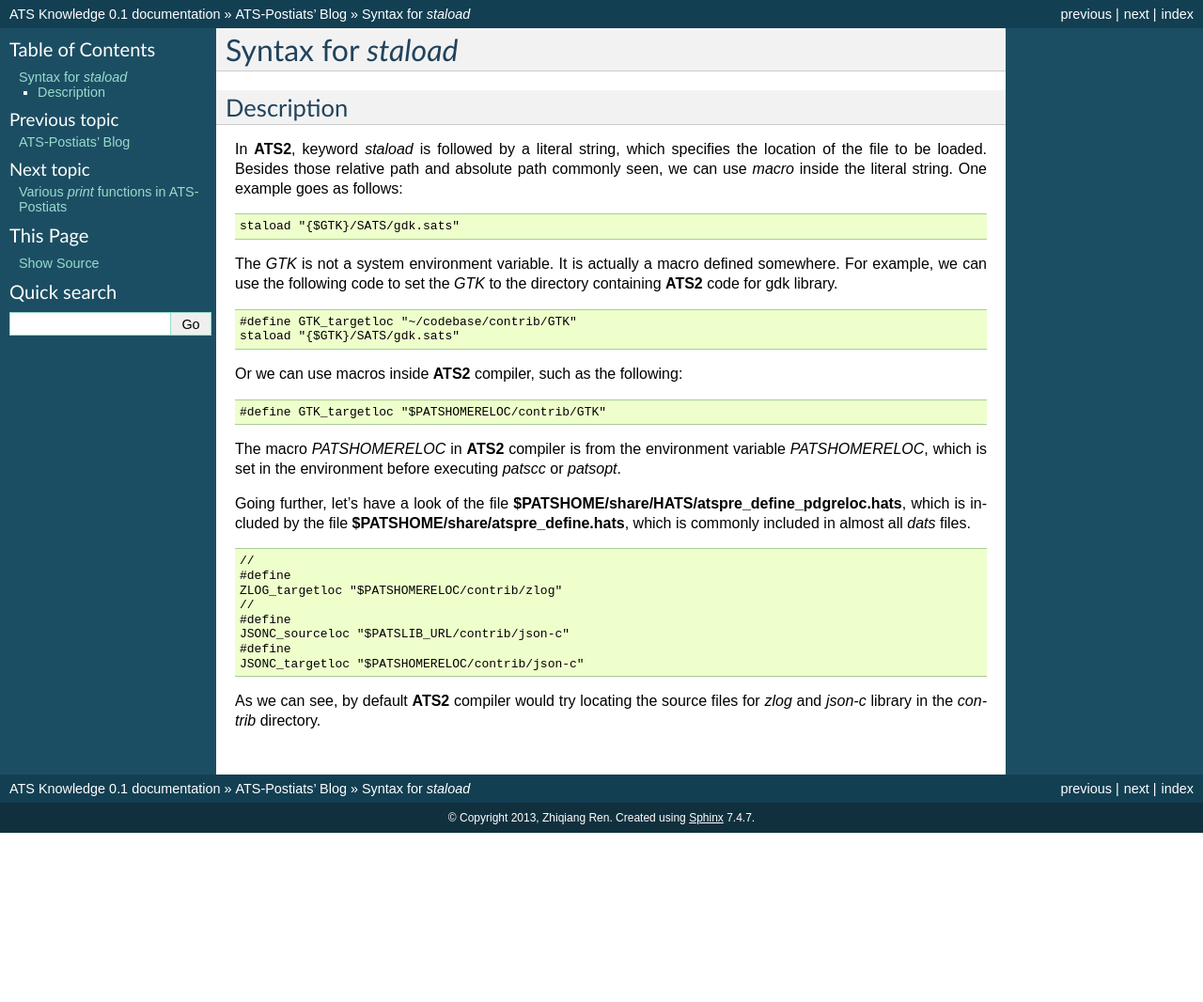
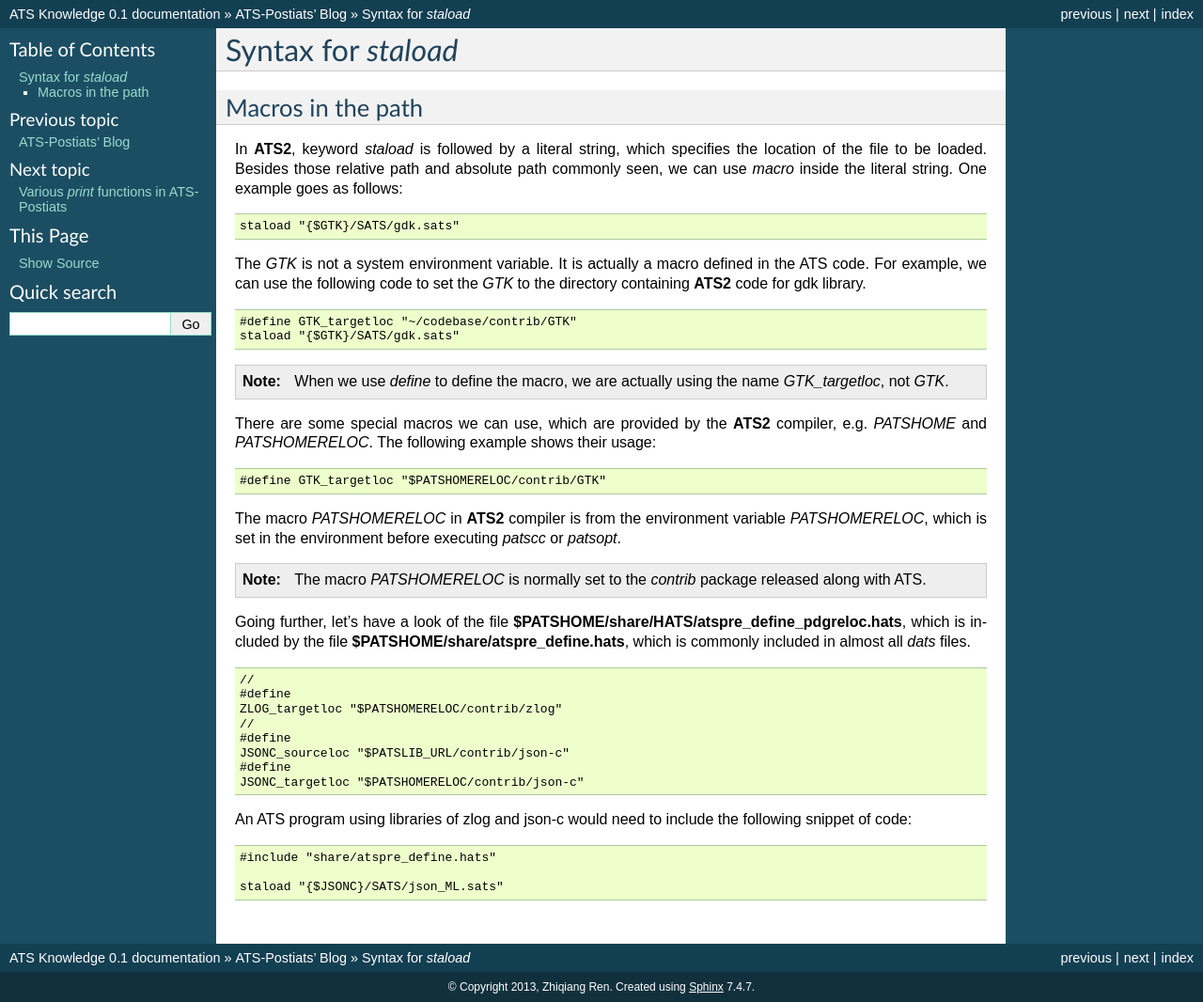
Before and after one commit to alex-ren/org.ats-lang.documentation, a Sphinx documentation site: the page built from source/ats_blog/staload_var/content.rst, in a window 1280 px wide. Shown: the whole page at 94% size. Built offline with Sphinx 7.4.7, drawn with Linux system fonts in a browser that asks for light colours; formulas are drawn with MathJax 3; before the commit the page ends 900 px from its top, so only the background shows below that.

Commit message:
update for staload

```diff
--- a/source/ats_blog/staload_var/content.rst
+++ b/source/ats_blog/staload_var/content.rst
@@ -4,8 +4,8 @@
 Syntax for *staload*
 ======================
 
-Description
-------------
+Macros in the path
+------------------------
 In **ATS2**, keyword *staload* is followed by a literal string, which specifies the location of the
 file to be loaded. Besides those relative path and absolute path commonly seen, we can use *macro*
 inside the literal string. One example goes as follows:
@@ -14,7 +14,7 @@ inside the literal string. One example goes as follows:
 
    staload "{$GTK}/SATS/gdk.sats"
 
-The *GTK* is not a system environment variable. It is actually a macro defined somewhere. For
+The *GTK* is not a system environment variable. It is actually a macro defined in the ATS code. For
 example, we can use the following code to set the *GTK* to the directory containing **ATS2** code for gdk
 library.
 
@@ -23,7 +23,12 @@ library.
    #define GTK_targetloc "~/codebase/contrib/GTK"
    staload "{$GTK}/SATS/gdk.sats"
 
-Or we can use macros inside **ATS2** compiler, such as the following:
+.. note::
+
+   When we use *define* to define the macro, we are actually using the name *GTK_targetloc*, not *GTK*.
+
+There are some special macros we can use, which are provided by the **ATS2** compiler, e.g. *PATSHOME*
+and *PATSHOMERELOC*. The following example shows their usage:
 
 .. code-block:: none
 
@@ -31,6 +36,10 @@ Or we can use macros inside **ATS2** compiler, such as the following:
 
 The macro *PATSHOMERELOC* in **ATS2** compiler is from the environment variable *PATSHOMERELOC*, which
 is set in the environment before executing *patscc* or *patsopt*.
+
+.. note::
+
+   The macro *PATSHOMERELOC* is normally set to the *contrib* package released along with ATS.
 
 Going further, let's have a look of the file **$PATSHOME/share/HATS/atspre_define_pdgreloc.hats**, which is
 included by the file **$PATSHOME/share/atspre_define.hats**, which is commonly included in almost
@@ -47,5 +56,10 @@ all *dats* files.
    #define
    JSONC_targetloc "$PATSHOMERELOC/contrib/json-c"
 
-As we can see, by default **ATS2** compiler would try locating the source files for *zlog* and
-*json-c* library in the *contrib* directory.
+An ATS program using libraries of zlog and json-c would need to include the following snippet of code:
+
+.. code-block:: none
+
+  #include "share/atspre_define.hats"
+
+  staload "{$JSONC}/SATS/json_ML.sats"
```
